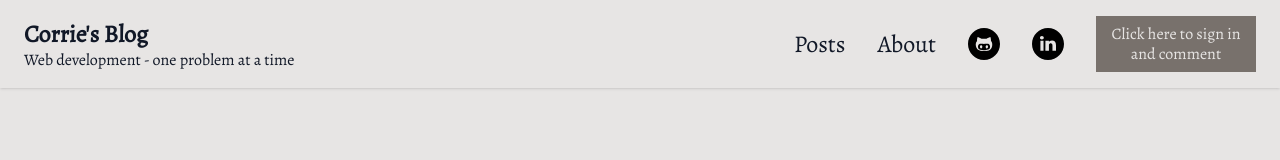
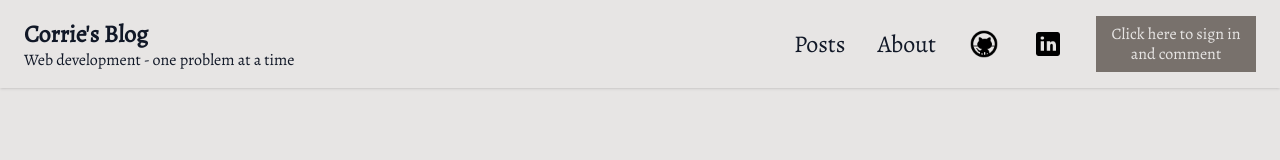
Before and after one commit to Cililocwee/blog, a React (Vite) app in the folder frontend/: page / in a window 1280 px wide. Shown: the top 160 px of the page. Built offline with nearby package versions, Linux system fonts and the light colour scheme; no server answers.

Commit message:
padding in nav

```diff
--- a/frontend/src/components/Navbar.jsx
+++ b/frontend/src/components/Navbar.jsx
@@ -1,8 +1,8 @@
 import React, { useEffect, useState } from "react";
 import { Link } from "react-router-dom";
 import "./Navbar.css";
-import Github from "../assets/github.svg";
-import Linkedin from "../assets/linkedin.svg";
+import Github from "../assets/github.png";
+import Linkedin from "../assets/linkedin.png";
 import DropDown from "./DropDown";
 
 export default function Navbar({ username, login, logout }) {
@@ -26,7 +26,7 @@ export default function Navbar({ username, login, logout }) {
         </div>
       </Link>
 
-      <div className="hidden sm:flex sm:items-center mx-auto sm:ml-auto sm:mr-0 gap-8">
+      <div className="hidden sm:flex sm:items-center mx-auto sm:ml-auto sm:mr-0 gap-4 md:gap-8">
         <Link
           to={"/blogs"}
           className="text-2xl no-underline text-grey-darkest hover:text-blue-dark"
@@ -43,16 +43,16 @@ export default function Navbar({ username, login, logout }) {
 
         <Link
           to="https://github.com/Cililocwee"
-          className="hover:scale-110 duration-500 ease-in-out"
+          className="flex h-8 w-8 hover:scale-110 duration-500 ease-in-out"
         >
           <img className="h-8" src={Github} alt="" />
         </Link>
 
         <Link
           to="https://www.linkedin.com/in/corriestroup/"
-          className="hover:scale-110 duration-500 ease-in-out"
+          className="flex h-8 w-8 hover:scale-110 duration-500 ease-in-out"
         >
-          <img className="h-8" src={Linkedin} alt="" />
+          <img className="h-8 w-8 shrink-0" src={Linkedin} alt="" />
         </Link>
         <div>
           {username ? (
```
Also changed, not shown: frontend/src/assets/github.png, frontend/src/assets/linkedin.png.
